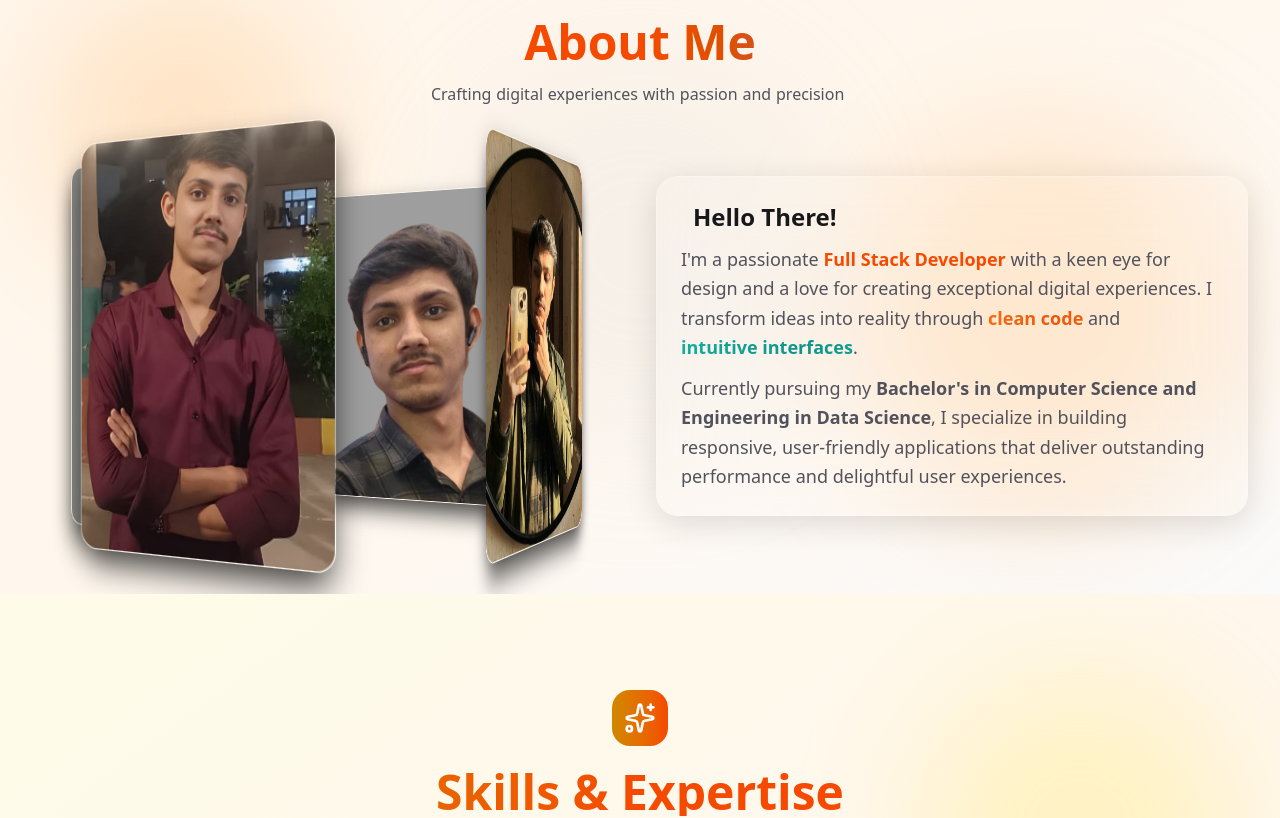
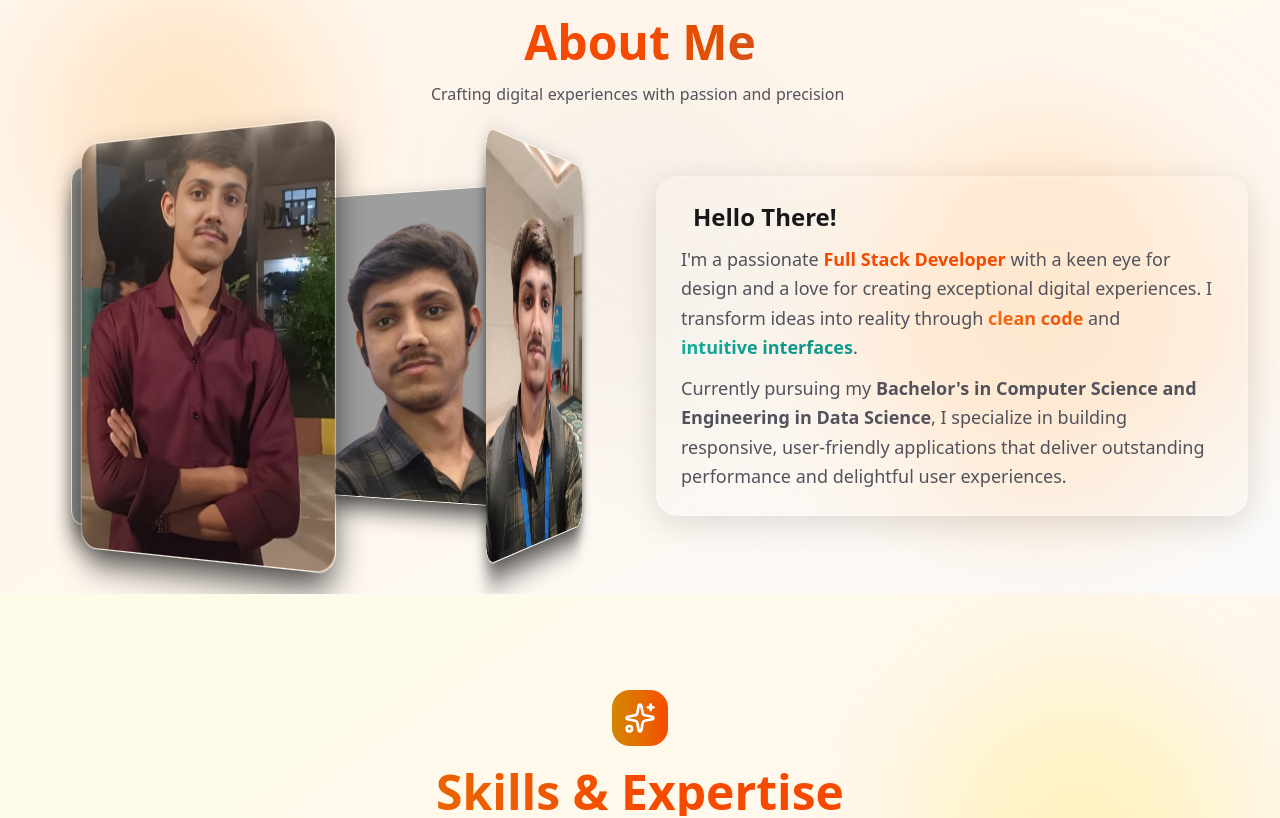
Before and after one commit to Harsh-Upadhyay005/Portfolio-Website, a Next.js app: page / in a window 1280 px wide. Shown: the part 900-1718 px from the top of the page. Built offline with nearby package versions, Linux system fonts and the light colour scheme; no server answers.

Commit message:
feat: Replace Mirror image with BharatMandapam in About component

```diff
--- a/components/About.tsx
+++ b/components/About.tsx
@@ -91,7 +91,7 @@ export default function About() {
                 images={[
                   "/profile.png",
                   "/profile1.png",
-                  "/Mirror.jpeg",
+                  "/BharatMandapam.jpeg",
                   "/frontface.png",
                 ]}
               />
```
Also changed, not shown: public/BharatMandapam.jpeg (added), public/Mirror.jpeg (deleted).
